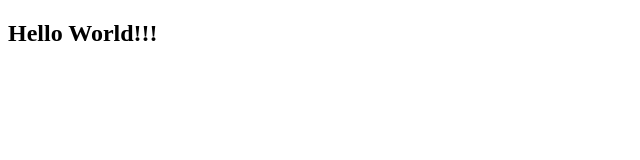
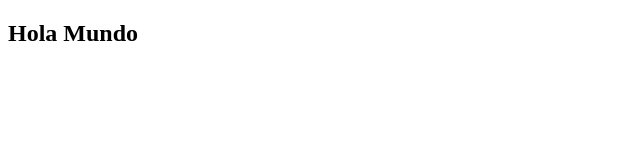
Before and after one commit to RubenDguez/react-md, a React (Vite) app: page / in a window 1280 px wide. Shown: the top 160 px of the page, without its empty margins (0-640 px from the left). Built offline with nearby package versions, Linux system fonts and the light colour scheme.

Commit message:
update app title (#3)
* update app title

* update test

```diff
--- a/src/App.tsx
+++ b/src/App.tsx
@@ -1,7 +1,7 @@
 function App() {
   return (
     <main>
-      <h2>Hello World!!!</h2>
+      <h2>Hola Mundo</h2>
     </main>
   );
 }
```
Also changed, not shown: 1 other file (tests, documents, lock files or other folders).
